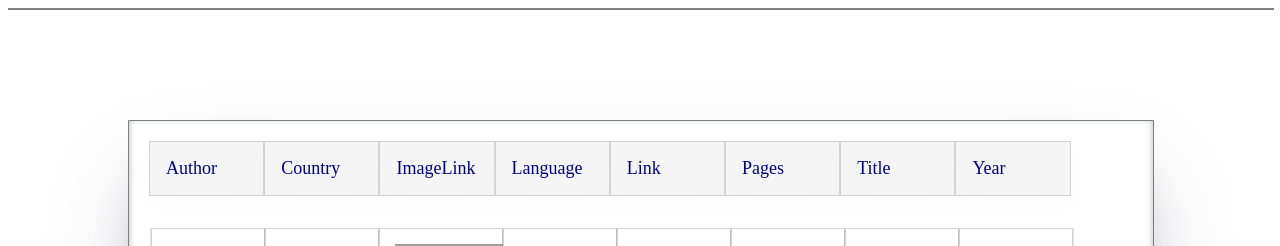
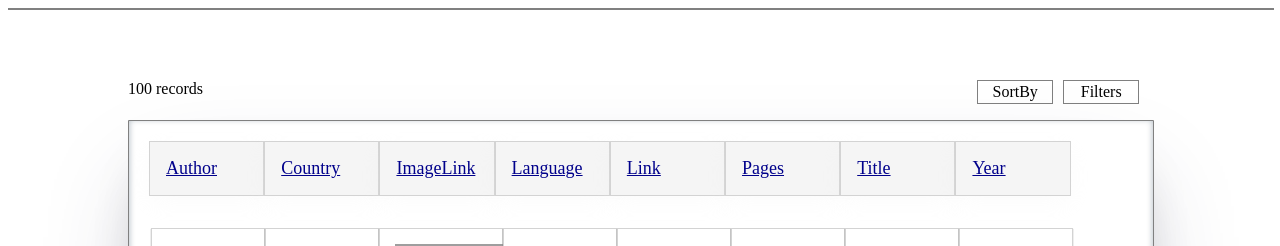
Before and after one commit to rajamaurya/Webpack-React-App, a React (Create React App) app: page /books in a window 1280 px wide. Shown: the top 246 px of the page. Built offline with nearby package versions, Linux system fonts and the light colour scheme; grey boxes are pictures that could not be loaded.

Commit message:
feat: UI Update

```diff
--- a/src/components/App.css
+++ b/src/components/App.css
@@ -13,13 +13,14 @@
     rgba(0, 0, 0, 0.3) 0px 30px 60px -30px,
     rgba(10, 37, 64, 0.35) 0px -2px 6px 0px inset;
 }
-.header {
+.header-home {
   width: 355px;
   padding: 20px;
   font-size: 20px;
   font-family: sans-serif;
   display: inline-flex;
   flex-direction: row;
+  margin-left: 24%;
 }
 .story-btn {
   width: 200px;
--- a/src/components/App.js
+++ b/src/components/App.js
@@ -10,7 +10,7 @@ const App = () => {
   }
   return (
     <section className="container">
-      <div className="header">
+      <div className="header-home">
         <header>Story Books Home</header>
       </div>
       <div className="story-btn">
--- a/src/components/Book/Book.css
+++ b/src/components/Book/Book.css
@@ -12,5 +12,5 @@
   display: inline-block;
   background-color: white;
   border: 1px solid lightgray;
-  box-shadow: 0px 1px 1px rgba(0, 0, 0, 0.6);
+  box-shadow: 0px 1px 1px rgba(0, 0, 0, 0.4);
 }
--- a/src/components/StoryBooks/StoryBooks.css
+++ b/src/components/StoryBooks/StoryBooks.css
@@ -3,6 +3,33 @@
   background: white;
   border: 1px solid gray;
   box-shadow: rgba(238, 239, 240, 0.2) 0px 8px 24px;
+}
+.nav-items {
+  width: 79%;
+  position: absolute;
+  padding-bottom: 10px;
+  top: 10%;
+  left: 10%;
+}
+.total_count {
+  float: left;
+}
+.filter {
+  float: right;
+  width: 70px;
+  text-align: center;
+  border: 1px solid gray;
+  cursor: pointer;
+  padding: 2px;
+}
+.sort-items {
+  float: right;
+  width: 70px;
+  text-align: center;
+  border: 1px solid gray;
+  cursor: pointer;
+  padding: 2px;
+  margin-right: 10px;
 }
 .row {
   width: 80%;
@@ -28,6 +55,7 @@
 .header-name {
   width: 120px;
   padding: 16px;
+  text-decoration: underline;
   font-family: 'Times New Roman', Times, serif;
   font-size: large;
   color: darkblue;
--- a/src/components/StoryBooks/StoryBooks.js
+++ b/src/components/StoryBooks/StoryBooks.js
@@ -30,10 +30,25 @@ const StoryBooks = () => {
     }
     loadStoryBooks()
   }, [])
+  const filterHandler = (e) => {
+    e.preventDefault()
+  }
+  const sortItemsrHandler = (e) => {
+    e.preventDefault()
+  }
 
   return (
     <>
       <div className="storyBooksListContainer">
+        <nav className="nav-items">
+          <div className="total_count">{storyBooks.length} records</div>
+          <div className="filter" onClick={filterHandler}>
+            Filters
+          </div>
+          <div className="sort-items" onClick={sortItemsrHandler}>
+            SortBy
+          </div>
+        </nav>
         <div className="row">
           <div className="header">
             {headers.map((header) => {
```
